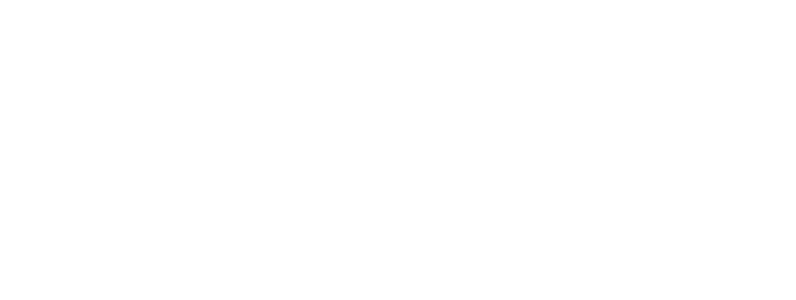
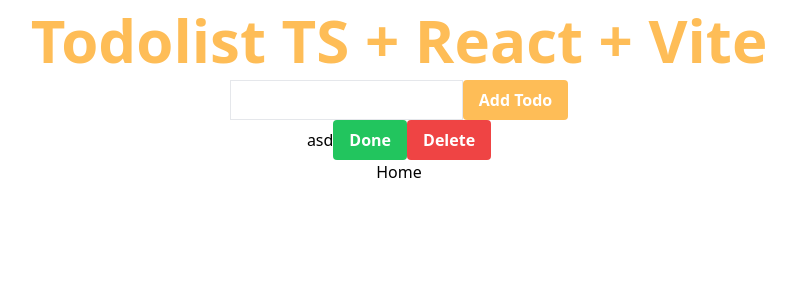
Before and after one commit to JaydenLee1116/todolists, a React (Vite) app in the folder ts-react-vite/: page /json-server in a window 1280 px wide. Before the commit this address had no page. Shown: the top 300 px of the page, without its empty margins (241-1037 px from the left). Built offline with nearby package versions, Linux system fonts and the light colour scheme; data requests are answered from the project's data file.

Commit message:
json-server로 기본 구현 완료

```diff
--- a/ts-react-vite/package.json
+++ b/ts-react-vite/package.json
@@ -10,6 +10,7 @@
     "preview": "vite preview"
   },
   "dependencies": {
+    "json-server": "^1.0.0-beta.0",
     "react": "^18.2.0",
     "react-dom": "^18.2.0",
     "react-router-dom": "^6.23.1"
--- a/ts-react-vite/src/App.tsx
+++ b/ts-react-vite/src/App.tsx
@@ -1,10 +1,11 @@
 import { Routes, Route, Outlet, Link } from 'react-router-dom';
 import Home from './pages/Home';
 import Basic from './pages/Basic';
+import JsonServer from './pages/JsonServer';
 
 function Layout() {
   return (
-    <div>
+    <div className="flex h-screen w-screen flex-col items-center justify-start">
       <Outlet />
       <footer>
         <Link to="/">Home</Link>
@@ -20,6 +21,7 @@
         <Route path="/" element={<Home />} />
         <Route path="/" element={<Layout />}>
           <Route path="basic" element={<Basic />} />
+          <Route path="json-server" element={<JsonServer />} />
         </Route>
       </Routes>
     </div>
--- a/ts-react-vite/src/pages/Basic/index.tsx
+++ b/ts-react-vite/src/pages/Basic/index.tsx
@@ -15,7 +15,7 @@
   };
   const [todos, setTodos] = useState<Todo[]>([]);
   return (
-    <div className="flex flex-col content-center">
+    <div className="flex flex-col items-center">
       <header className="m-0 w-full text-center text-6xl font-bold leading-[80px] text-jayden-0">
         <h1>Todolist TS + React + Vite</h1>
       </header>
--- a/ts-react-vite/src/pages/Home/index.tsx
+++ b/ts-react-vite/src/pages/Home/index.tsx
@@ -2,8 +2,9 @@
 
 function Home() {
   return (
-    <div>
+    <div className="flex h-screen w-screen flex-col items-center justify-center">
       <Link to="/basic">Basic</Link>
+      <Link to="/json-server">Json Server</Link>
     </div>
   );
 }
--- /dev/null
+++ b/ts-react-vite/src/pages/JsonServer/db.json
@@ -0,0 +1,9 @@
+{
+  "todos": [
+    {
+      "id": "7c44",
+      "text": "asd",
+      "isDone": false
+    }
+  ]
+}
--- /dev/null
+++ b/ts-react-vite/src/pages/JsonServer/index.tsx
@@ -0,0 +1,111 @@
+import { useEffect, useState } from 'react';
+
+type Todo = {
+  id: number;
+  text: string;
+  isDone: boolean;
+};
+
+type TodoWithoutId = Omit<Todo, 'id'>;
+
+const SERVER_URL = 'http://localhost:3000/todos';
+
+function JsonServer() {
+  const [newTodo, setNewTodo] = useState<TodoWithoutId>({
+    text: '',
+    isDone: false,
+  });
+  const handleInputChange = (e: React.ChangeEvent<HTMLInputElement>) => {
+    setNewTodo({
+      text: e.target.value,
+      isDone: false,
+    });
+  };
+  const [todos, setTodos] = useState<Todo[]>([]);
+
+  useEffect(() => {
+    fetch(SERVER_URL)
+      .then(res => res.json())
+      .then(data => setTodos(data));
+  }, []);
+  return (
+    <div className="flex flex-col content-center">
+      <header className="m-0 w-full text-center text-6xl font-bold leading-[80px] text-jayden-0">
+        <h1>Todolist TS + React + Vite</h1>
+      </header>
+      <main className="flex flex-col justify-center">
+        <div className="flex justify-center">
+          <input className="border" value={newTodo?.text} onChange={handleInputChange} />
+          <button
+            className="rounded bg-jayden-0 px-4 py-2 font-bold text-white hover:bg-yellow-700"
+            onClick={() => {
+              fetch(SERVER_URL, {
+                method: 'POST',
+                headers: {
+                  'Content-Type': 'application/json',
+                },
+                body: JSON.stringify(newTodo),
+              })
+                .then(res => res.json())
+                .then(data => setTodos([...todos, data]));
+              setNewTodo({
+                text: '',
+                isDone: false,
+              });
+            }}
+          >
+            Add Todo
+          </button>
+        </div>
+        <div className="flex justify-center">
+          <ul>
+            {todos.map(todo => (
+              <div className="flex" key={todo.id}>
+                <li>
+                  <span className={todo.isDone ? 'line-through' : ''}>{todo.text}</span>
+                  <button
+                    className="rounded bg-green-500 px-4 py-2 font-bold text-white hover:bg-green-700"
+                    onClick={() => {
+                      fetch(`${SERVER_URL}/${todo.id}`, {
+                        method: 'PATCH',
+                        headers: {
+                          'Content-Type': 'application/json',
+                        },
+                        body: JSON.stringify({ isDone: !todo.isDone }),
+                      })
+                        .then(res => res.json())
+                        .then(data =>
+                          setTodos(
+                            todos.map(t => {
+                              if (t.id === todo.id) {
+                                return data;
+                              }
+                              return t;
+                            }),
+                          ),
+                        );
+                    }}
+                  >
+                    {todo.isDone ? 'Undo' : 'Done'}
+                  </button>
+                  <button
+                    className="rounded bg-red-500 px-4 py-2 font-bold text-white hover:bg-red-700"
+                    onClick={() => {
+                      fetch(`${SERVER_URL}/${todo.id}`, {
+                        method: 'DELETE',
+                      }).then(() => setTodos(todos.filter(t => t.id !== todo.id)));
+                    }}
+                  >
+                    Delete
+                  </button>
+                </li>
+              </div>
+            ))}
+          </ul>
+        </div>
+      </main>
+    </div>
+  );
+}
+
+export default JsonServer;
```
Also changed, not shown: 1 other file (tests, documents, lock files or other folders).
